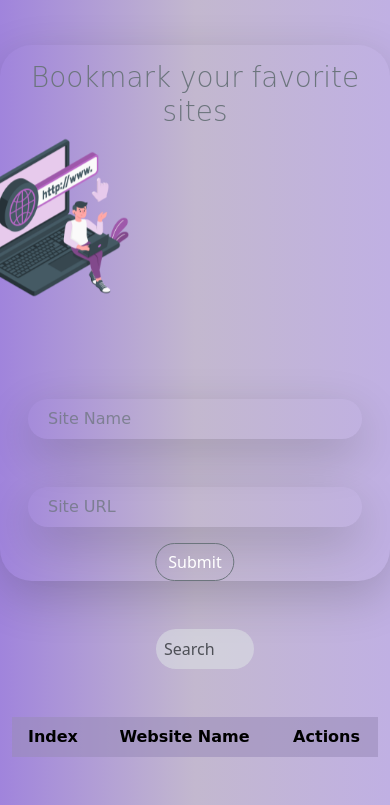
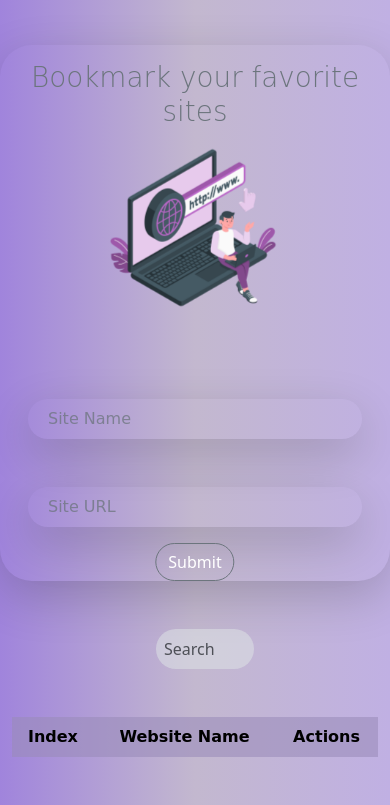
Before and after one commit to Hanan3amer/CrudsOperation, a plain HTML site: page index.html in a window 390 px wide. Shown: the part 48-853 px from the top of the page. Drawn offline with Linux system fonts and the light colour scheme; a web font is replaced by a local one.

Commit message:
first commit

```diff
--- a/css/style.css
+++ b/css/style.css
@@ -41,6 +41,13 @@ img {
     left: -15%;
     top: 50%;
 }
+@media screen and (max-width: 770px) {
+    img {
+      left: 25%;
+      top: 10px;
+    }
+
+  }
 
 label {
     top: 20%;
```
